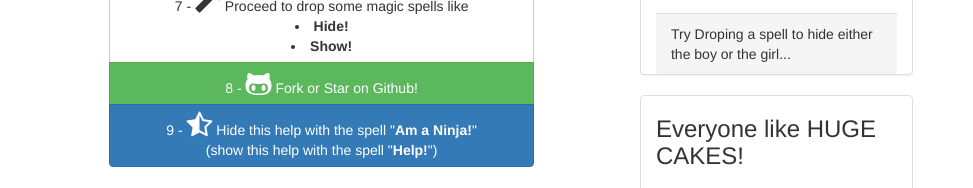
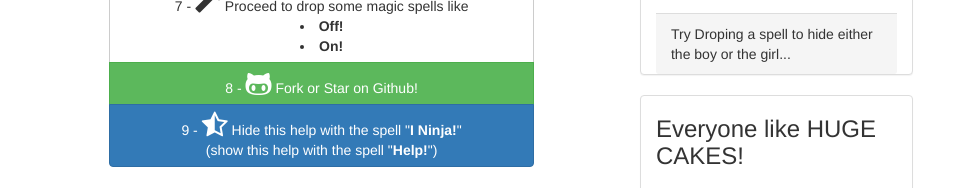
Before and after one commit to NuChwezi/dropaspell, a plain HTML site: page index.html in a window 1280 px wide. Shown: the part 447-635 px from the top of the page, without its empty margins (0-973 px from the left). Drawn offline with nearby package versions, Linux system fonts and the light colour scheme.

Commit message:
update spells

```diff
--- a/index.html
+++ b/index.html
@@ -59,8 +59,8 @@
 		  7 - <i class="fa  fa-magic fa-2x"></i>
 		  Proceed to drop some magic spells like
 		  <span class="list-group">
-			  <li><b>Hide!</b></li>
-			  <li><b>Show!</b></li>
+			  <li><b>Off!</b></li>
+			  <li><b>On!</b></li>
 		  </span>
 		</span>
 
@@ -72,7 +72,7 @@
 
                 <span class="btn btn-primary">
                   9 - <i class="fa  fa-star-half-empty fa-2x"></i>
-                  Hide this help with the spell "<strong>Am a Ninja!</strong>"
+                  Hide this help with the spell "<strong>I Ninja!</strong>"
                   <br/>(show this help with the spell "<strong>Help!</strong>")
                 </span>
 
```
